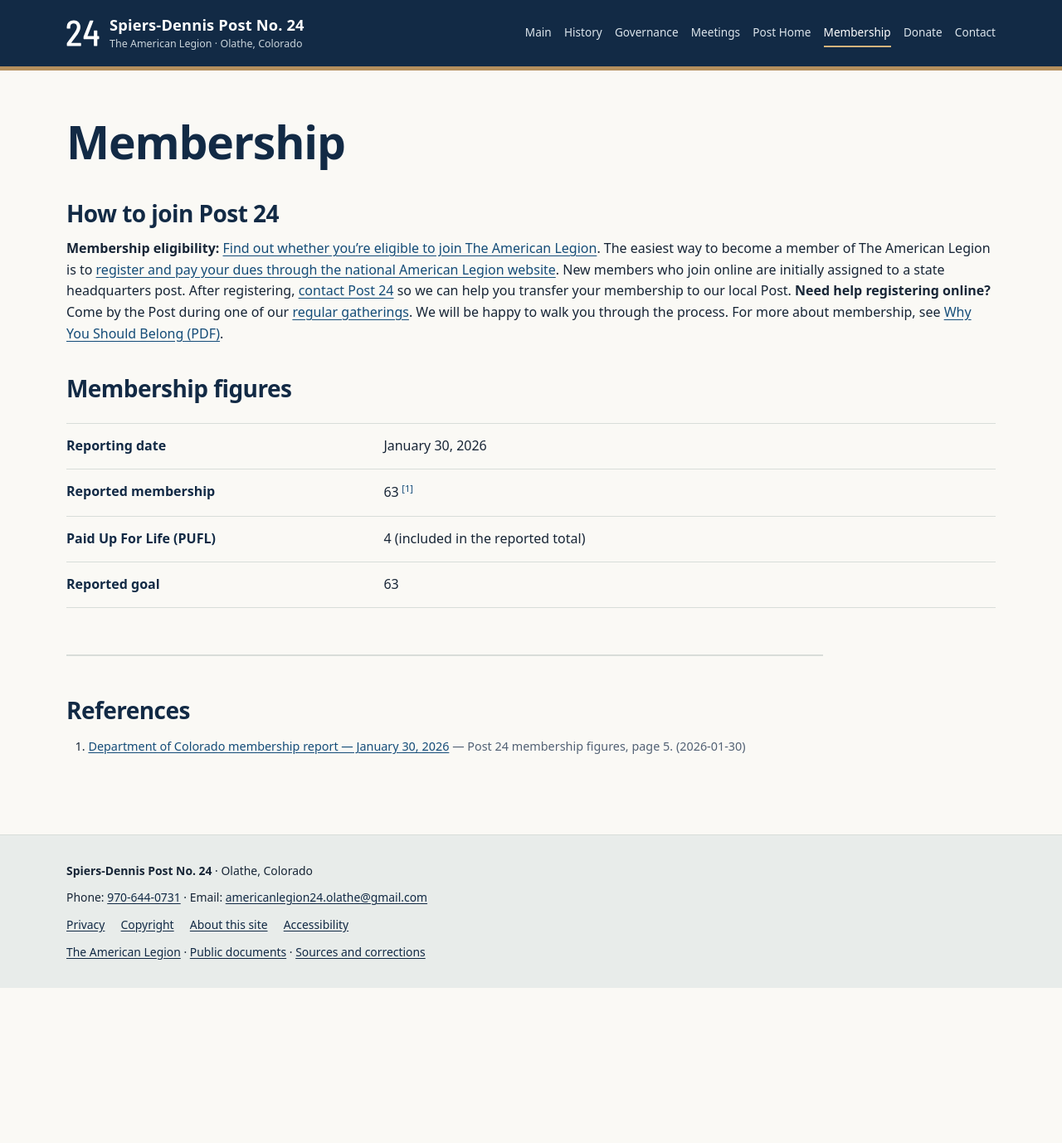
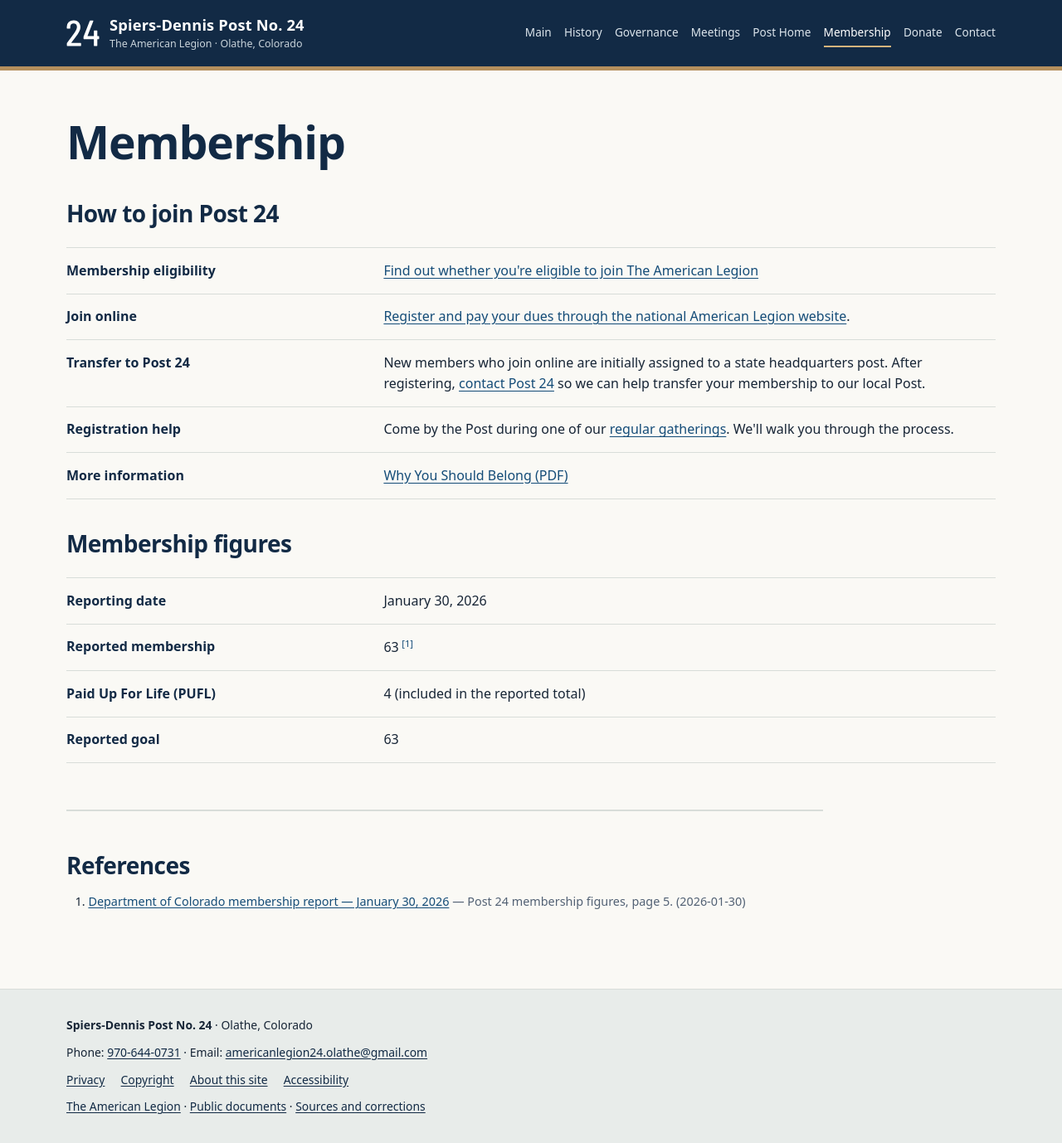
Before and after one commit to SPIERS-DENNIS-POST/spiers-dennis-post.github.io, a Jekyll site: the page built from membership/index.md, in a window 1280 px wide. Shown: the whole page at 83% size. Built offline with Jekyll 4.4.1, drawn with Linux system fonts in a browser that asks for light colours; before the commit the page ends 1191 px from its top, so only the background shows below that.

Commit message:
Present membership guidance as scannable rows

```diff
--- a/membership/index.md
+++ b/membership/index.md
@@ -18,11 +18,13 @@
 ---
 # Membership
 ## How to join Post 24
-**Membership eligibility:** [Find out whether you're eligible to join The American Legion](https://www.legion.org/faq?utm_source=chatgpt.com).
-The easiest way to become a member of The American Legion is to [register and pay your dues through the national American Legion website](https://www.legion.org/join/).
-New members who join online are initially assigned to a state headquarters post. After registering, [contact Post 24]({{ '/contact/' | relative_url }}) so we can help you transfer your membership to our local Post.
-**Need help registering online?** Come by the Post during one of our [regular gatherings]({{ '/meetings/' | relative_url }}). We will be happy to walk you through the process.
-For more about membership, see [Why You Should Belong (PDF)]({{ '/assets/documents/Why%20You%20Should%20Belong.pdf' | relative_url }}).
+<dl class="fact-list">
+<div class="fact-row"><dt>Membership eligibility</dt><dd><a href="https://www.legion.org/faq?utm_source=chatgpt.com">Find out whether you're eligible to join The American Legion</a></dd></div>
+<div class="fact-row"><dt>Join online</dt><dd><a href="https://www.legion.org/join/">Register and pay your dues through the national American Legion website</a>.</dd></div>
+<div class="fact-row"><dt>Transfer to Post 24</dt><dd>New members who join online are initially assigned to a state headquarters post. After registering, <a href="{{ '/contact/' | relative_url }}">contact Post 24</a> so we can help transfer your membership to our local Post.</dd></div>
+<div class="fact-row"><dt>Registration help</dt><dd>Come by the Post during one of our <a href="{{ '/meetings/' | relative_url }}">regular gatherings</a>. We'll walk you through the process.</dd></div>
+<div class="fact-row"><dt>More information</dt><dd><a href="{{ '/assets/documents/Why%20You%20Should%20Belong.pdf' | relative_url }}">Why You Should Belong (PDF)</a></dd></div>
+</dl>
 ## Membership figures
 <dl class="fact-list">
 <div class="fact-row"><dt>Reporting date</dt><dd>January 30, 2026</dd></div>
```
